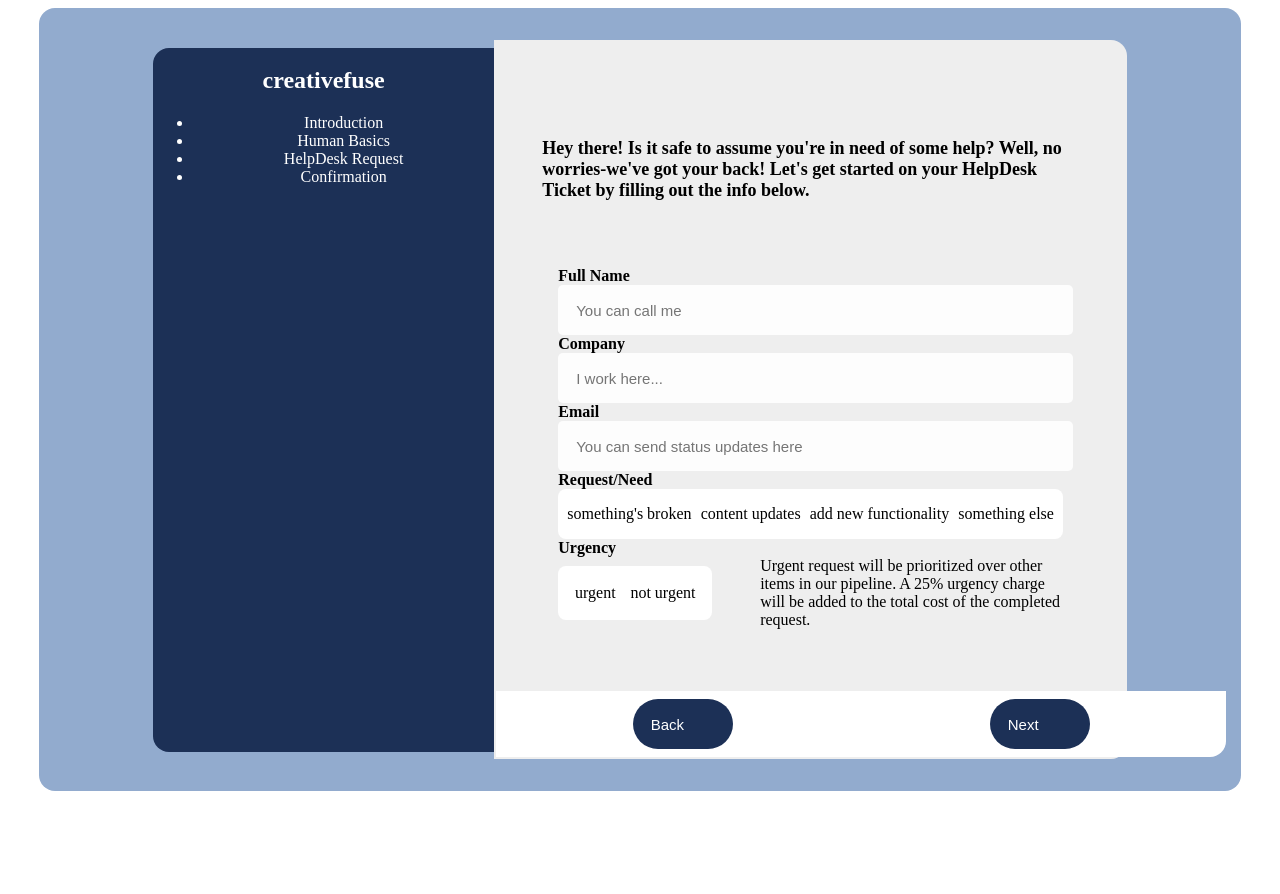
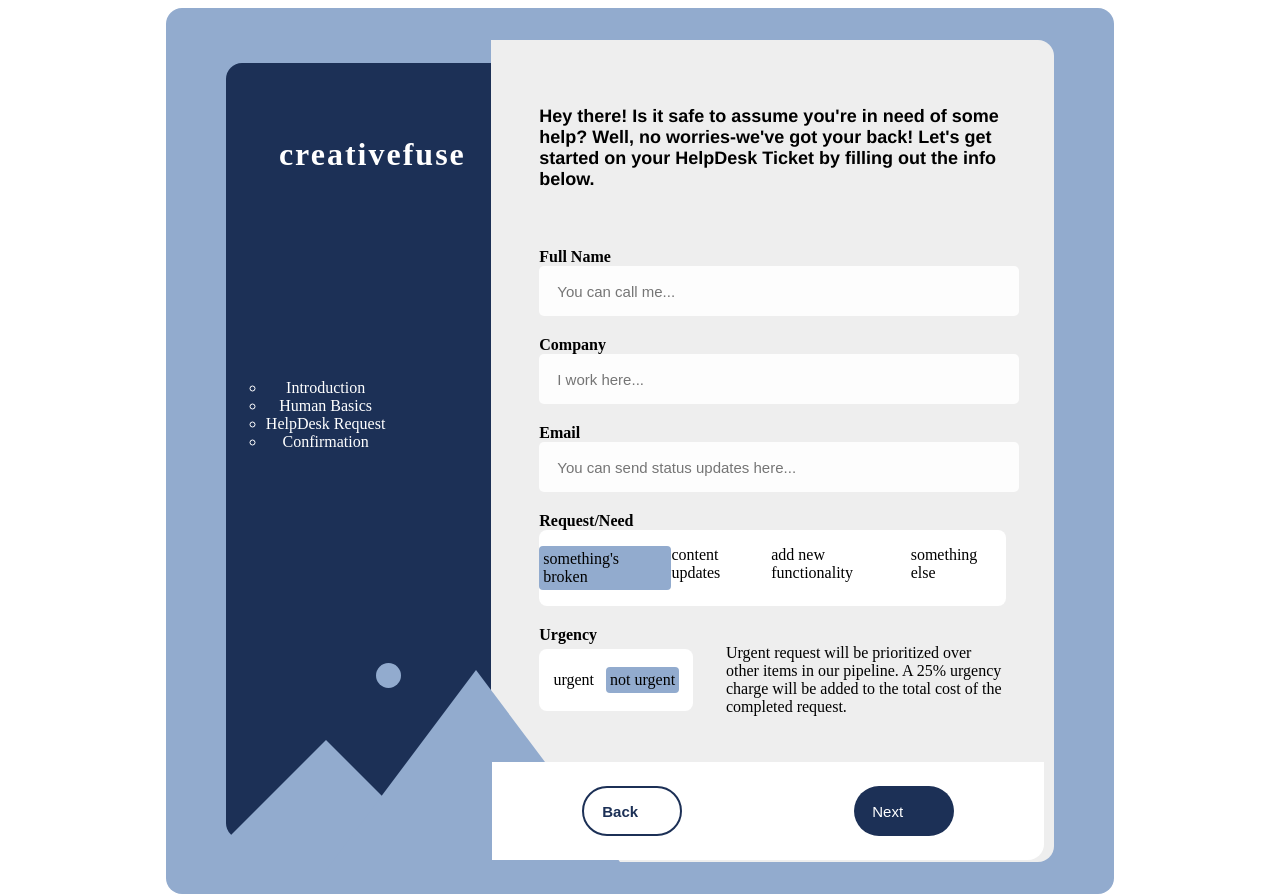
Before and after one commit to UshasriMavuri1999/B21, a plain HTML site: page task2/index.html in a window 1280 px wide. Before the commit the page ends 800 px from the top, so only its background shows below. Drawn offline with Linux system fonts and the light colour scheme.

Commit message:
updated task2

```diff
--- a/task2/index.html
+++ b/task2/index.html
@@ -23,7 +23,7 @@
 
     .content {
         background-color: #92ABCE;
-        width: 90%;
+        width: 70%;
         padding: 32px;
         display: flex;
         justify-content: center;
@@ -32,13 +32,23 @@
     }
 
     .heading {
+        font-family: 'Franklin Gothic Medium', 'Arial Narrow', Arial, sans-serif;
         font-weight: bold;
         font-size: large;
-        padding: 16px;
+        padding: 32px;
+        padding-bottom: 8px;
+    }
+
+    .heading1 {
+        letter-spacing: 2px;
+        font-size: 2rem;
+        position: absolute;
+        top: 6%;
+        left: 20%;
     }
 
     .left {
-        height: 704px;
+        height: 776px;
         text-align: center;
         color: white;
         width: 30%;
@@ -50,10 +60,8 @@
     }
 
     .right {
-        padding: 32px;
-        padding-top: 64px;
-        /* padding-bottom: 64px; */
-        width: 50%;
+        padding: 16px;
+        width: 60%;
         align-items: center;
         background-color: #EEEEEE;
         border-top-right-radius: 16px;
@@ -66,9 +74,7 @@
 
     input {
         width: 90%;
-        /* padding-bottom: 20px; */
         height: 50px;
-        /* float: left; */
         color: #fff;
         font-size: 15px;
         font-weight: 400;
@@ -79,6 +85,7 @@
         border: 0px;
         box-shadow: none;
         outline: none;
+        margin-bottom: 20px;
     }
 
     .need {
@@ -86,6 +93,7 @@
         justify-content: space-evenly;
         background: #fff;
         border-radius: 8px;
+        margin-bottom: 20px;
     }
 
     .urgency {
@@ -106,74 +114,119 @@
     }
 
     form {
+        padding-top: 0;
         padding-bottom: 64px;
         padding: 32px;
     }
 
     .urgency-right {
         max-width: 60%;
-        /* margin-left: -300px; */
     }
 
     .bottom {
-        padding-left: 0;
         border-bottom-right-radius: 16px;
-        margin-left: -30px;
-        width: 714px;
+        margin-left: -15px;
+        width: 42.5vw;
         background-color: #fff;
         display: flex;
         justify-content: space-around;
-        padding: 8px;
-        transform: translate(0px, 30px);
+        text-align: center;
+        padding: 4px;
+        transform: translate(0px, 14px);
+    }
+
+    .special {
+        background-color: #92ABCE;
+        padding: 4px;
+        border-radius: 4px;
     }
 
     .btn {
-        display: flex;
-        align-items: center;
-        text-align: center;
         width: 100px;
         border-radius: 32px;
         background-color: #1C3056;
         color: white;
+        margin-top: 20px;
+    }
+
+    .btn1 {
+        background-color: #fff;
+        color: #1C3056;
+        font-weight: bold;
+        border: 2px solid #1C3056;
+    }
+
+    .arrow-up {
+        width: 0;
+        height: 0;
+        border-left: 100px solid transparent;
+        border-right: 100px solid transparent;
+        border-bottom: 100px solid #92ABCE;
+    }
+
+    ul li {
+        list-style-type: circle;
+    }
+
+    .opt {
+        border-left: 150px solid transparent;
+        border-right: 150px solid transparent;
+        border-bottom: 200px solid #92ABCE;
+    }
+
+    .circle {
+        background-color: #92ABCE;
+        height: 25px;
+        width: 25px;
+        border-radius: 50%;
+        display: inline-block;
     }
 </style>
 
 <body>
     <div class="container">
         <div class="content">
-            <div class="left">
-                <h2>creativefuse</h2>
-                <ul>
+            <div class="left" style="position: relative;">
+                <h2 class="heading1">creativefuse</h2>
+
+                <ul style="position: absolute;top:300px">
                     <li>Introduction</li>
                     <li>Human Basics</li>
                     <li>HelpDesk Request</li>
                     <li>Confirmation</li>
                 </ul>
+                <div class="circle" style="position: absolute;top:600px;left:150px;"></div>
+                <div class="arrow-up" style="position: absolute;top:677px">
+                    <div class="arrow-up opt" style="position: absolute;top:-70px"></div>
+                </div>
+
             </div>
             <div class="right">
                 <h3 class="heading">Hey there! Is it safe to assume you're in need of some help? Well, no worries-we've got your back! Let's get started on your HelpDesk Ticket by filling out the info below.
                 </h3>
                 <form action="">
                     <label for="name">Full Name</label> <br>
-                    <input type="text" name="name" placeholder="You can call me" id=""> <br>
+                    <input type="text" name="name" placeholder="You can call me..." id=""> <br>
                     <label for="company">Company</label> <br>
                     <input type="text" name="company" placeholder="I work here..." id=""> <br>
                     <label for="email">Email</label> <br>
-                    <input type="email" name="email" placeholder="You can send status updates here" id=""> <br>
+                    <input type="email" name="email" placeholder="You can send status updates here..." id=""> <br>
                     <label for="request">Request/Need</label> <br>
                     <div class="need">
-                        <p>
+                        <p class="special">
                             something's broken</p>
                         <p>content updates</p>
                         <p>add new functionality</p>
                         <p>something else</p>
                     </div>
 
+
+
                     <label for="urgency">Urgency</label> <br>
                     <div class="urgency">
                         <div class="urgency-inner">
                             <p>urgent</p>
-                            <p>not urgent</p>
+                            <p class="special">not urgent</p>
                         </div>
 
                         <div class="urgency-right">
@@ -185,7 +238,7 @@
 
                 </form>
                 <div class="bottom">
-                    <input type="button" value="Back" class="btn">
+                    <input type="button" value="Back" class="btn btn1">
                     <input type="button" value="Next" class="btn">
                 </div>
 
```
